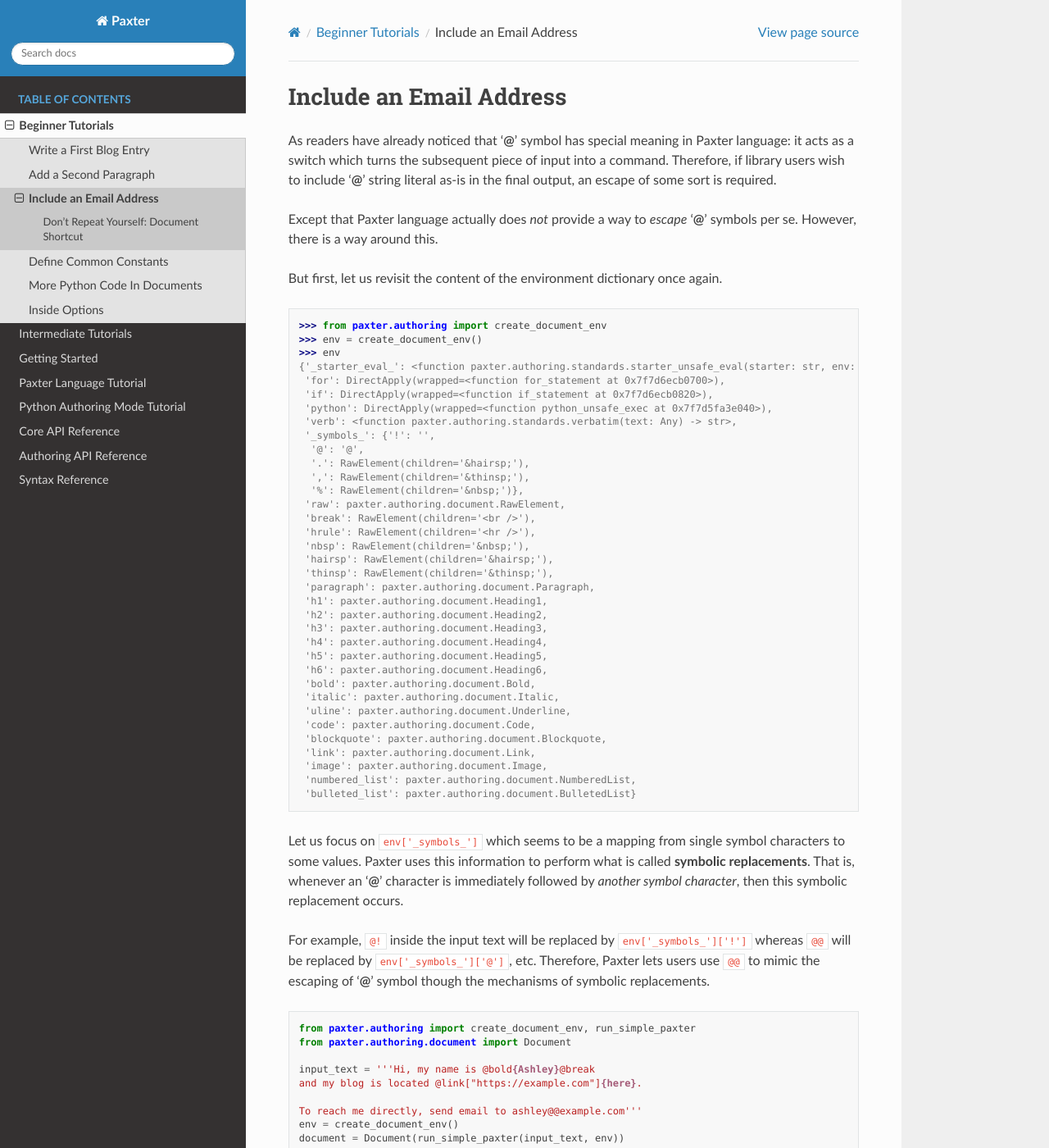
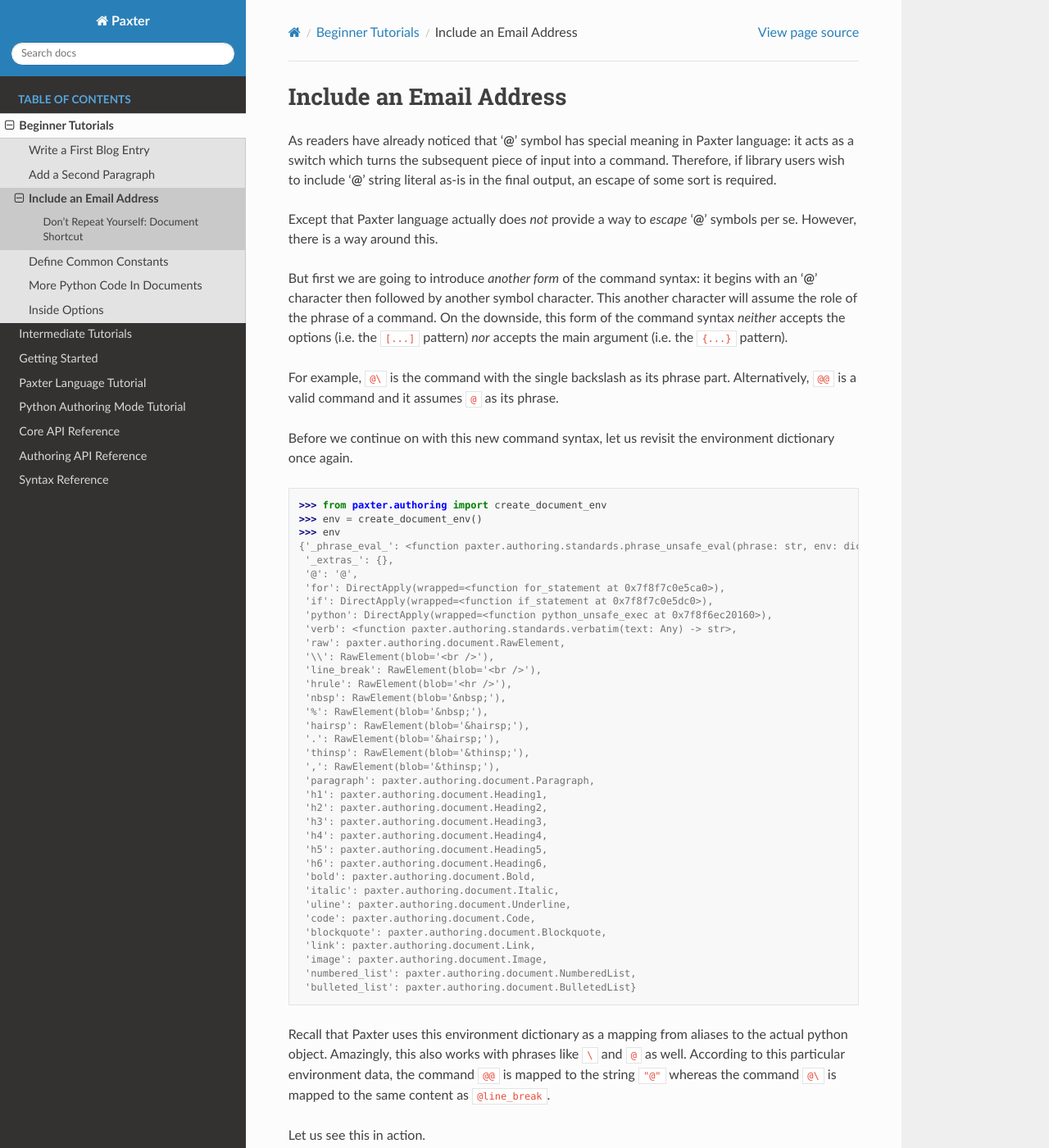
Before and after one commit to abhabongse/paxter, a Sphinx documentation site: the page built from docs/beginner-tutorials/include-an-email-address.rst, in a window 1280 px wide and 1400 px high. Shown: the whole window at 82% size. Built offline with Sphinx 7.4.7 and the Read the Docs theme 2.0.0, drawn with Linux system fonts in a browser that asks for light colours; the version number could not be read and is left out; some of the changed text lies outside the part shown.

Commit message:
Symbolic command tutorial rewrite & Maps @\ to line break

```diff
--- a/docs/beginner-tutorials/include-an-email-address.rst
+++ b/docs/beginner-tutorials/include-an-email-address.rst
@@ -7,33 +7,45 @@
 Therefore, if library users wish to include ‘**@**’ string literal as-is
 in the final output, an escape of some sort is required.
 
-Except that Paxter language actually does *not* provide a way
-to *escape* ‘**@**’ symbols per se.
+Except that Paxter language actually does *not* provide
+a way to *escape* ‘**@**’ symbols per se.
 However, there is a way around this.
 
-But first, let us revisit the content of the environment dictionary once again.
+But first we are going to introduce *another form* of the command syntax:
+it begins with an ‘**@**’ character then followed by another symbol character.
+This another character will assume the role of the phrase of a command.
+On the downside, this form of the command syntax
+*neither* accepts the options (i.e. the ``[...]`` pattern)
+*nor* accepts the main argument (i.e. the ``{...}`` pattern).
+
+For example, ``@\`` is the command with the single backslash as its phrase part.
+Alternatively, ``@@`` is a valid command and it assumes ``@`` as its phrase.
+
+Before we continue on with this new command syntax,
+let us revisit the environment dictionary once again.
 
 .. code-block:: pycon
 
    >>> from paxter.authoring import create_document_env
    >>> env = create_document_env()
    >>> env
-   {'_starter_eval_': <function paxter.authoring.standards.starter_unsafe_eval(starter: str, env: dict) -> Any>,
-    'for': DirectApply(wrapped=<function for_statement at 0x7f7d6ecb0700>),
-    'if': DirectApply(wrapped=<function if_statement at 0x7f7d6ecb0820>),
-    'python': DirectApply(wrapped=<function python_unsafe_exec at 0x7f7d5fa3e040>),
+   {'_phrase_eval_': <function paxter.authoring.standards.phrase_unsafe_eval(phrase: str, env: dict) -> Any>,
+    '_extras_': {},
+    '@': '@',
+    'for': DirectApply(wrapped=<function for_statement at 0x7f8f7c0e5ca0>),
+    'if': DirectApply(wrapped=<function if_statement at 0x7f8f7c0e5dc0>),
+    'python': DirectApply(wrapped=<function python_unsafe_exec at 0x7f8f6ec20160>),
     'verb': <function paxter.authoring.standards.verbatim(text: Any) -> str>,
-    '_symbols_': {'!': '',
-     '@': '@',
-     '.': RawElement(children='&hairsp;'),
-     ',': RawElement(children='&thinsp;'),
-     '%': RawElement(children='&nbsp;')},
     'raw': paxter.authoring.document.RawElement,
-    'break': RawElement(children='<br />'),
-    'hrule': RawElement(children='<hr />'),
-    'nbsp': RawElement(children='&nbsp;'),
-    'hairsp': RawElement(children='&hairsp;'),
-    'thinsp': RawElement(children='&thinsp;'),
+    '\\': RawElement(blob='<br />'),
+    'line_break': RawElement(blob='<br />'),
+    'hrule': RawElement(blob='<hr />'),
+    'nbsp': RawElement(blob='&nbsp;'),
+    '%': RawElement(blob='&nbsp;'),
+    'hairsp': RawElement(blob='&hairsp;'),
+    '.': RawElement(blob='&hairsp;'),
+    'thinsp': RawElement(blob='&thinsp;'),
+    ',': RawElement(blob='&thinsp;'),
     'paragraph': paxter.authoring.document.Paragraph,
     'h1': paxter.authoring.document.Heading1,
     'h2': paxter.authoring.document.Heading2,
@@ -51,24 +63,21 @@
     'numbered_list': paxter.authoring.document.NumberedList,
     'bulleted_list': paxter.authoring.document.BulletedList}
 
-Let us focus on ``env['_symbols_']`` which seems to be
-a mapping from single symbol characters to some values.
-Paxter uses this information to perform what is called **symbolic replacements**.
-That is, whenever an ‘**@**’ character
-is immediately followed by *another symbol character*,
-then this symbolic replacement occurs.
+Recall that Paxter uses this environment dictionary
+as a mapping from aliases to the actual python object.
+Amazingly, this also works with phrases like ``\`` and ``@`` as well.
+According to this particular environment data,
+the command ``@@`` is mapped to the string ``"@"``
+whereas the command ``@\`` is mapped to the same content as ``@line_break``.
 
-For example, ``@!`` inside the input text will be replaced by ``env['_symbols_']['!']``
-whereas ``@@`` will be replaced by ``env['_symbols_']['@']``, etc.
-Therefore, Paxter lets users use ``@@`` to mimic the escaping of ‘**@**’ symbol
-though the mechanisms of symbolic replacements.
+Let us see this in action.
 
 .. code-block:: python
 
    from paxter.authoring import create_document_env, run_simple_paxter
    from paxter.authoring.document import Document
 
-   input_text = '''Hi, my name is @bold{Ashley}@break
+   input_text = r'''Hi, my name is @bold{Ashley}@\
    and my blog is located @link["https://example.com"]{here}.
 
    To reach me directly, send email to ashley@@example.com'''
@@ -81,8 +90,12 @@
    <p>Hi, my name is <b>Ashley</b><br />
    and my blog is located <a href="https://example.com">here</a>.</p><p>To reach me directly, send email to ashley@example.com</p>
 
-Of course, the behavior of symbolic replacements can be fully customized
-by modifying the content of ``env['_symbols_']`` dictionary to suit your needs.
+In summary, the ``@@`` commands effectively *simulates*
+the escaping of the ‘**@**’ character.
+Actually, there is nothing preventing us from mapping
+a different phrase to the same ``"@"`` character output
+(such as having ``@at`` map to ``"@"`` string in the environment).
+*But isn’t this approach kinda neat?*
 
 
 Don’t Repeat Yourself: Document Shortcut
```
Also changed, not shown: docs/beginner-tutorials/add-a-second-paragraph.rst (+4 -4 lines), docs/beginner-tutorials/write-a-first-blog-entry.rst (+48 -23 lines), 1 other file.
